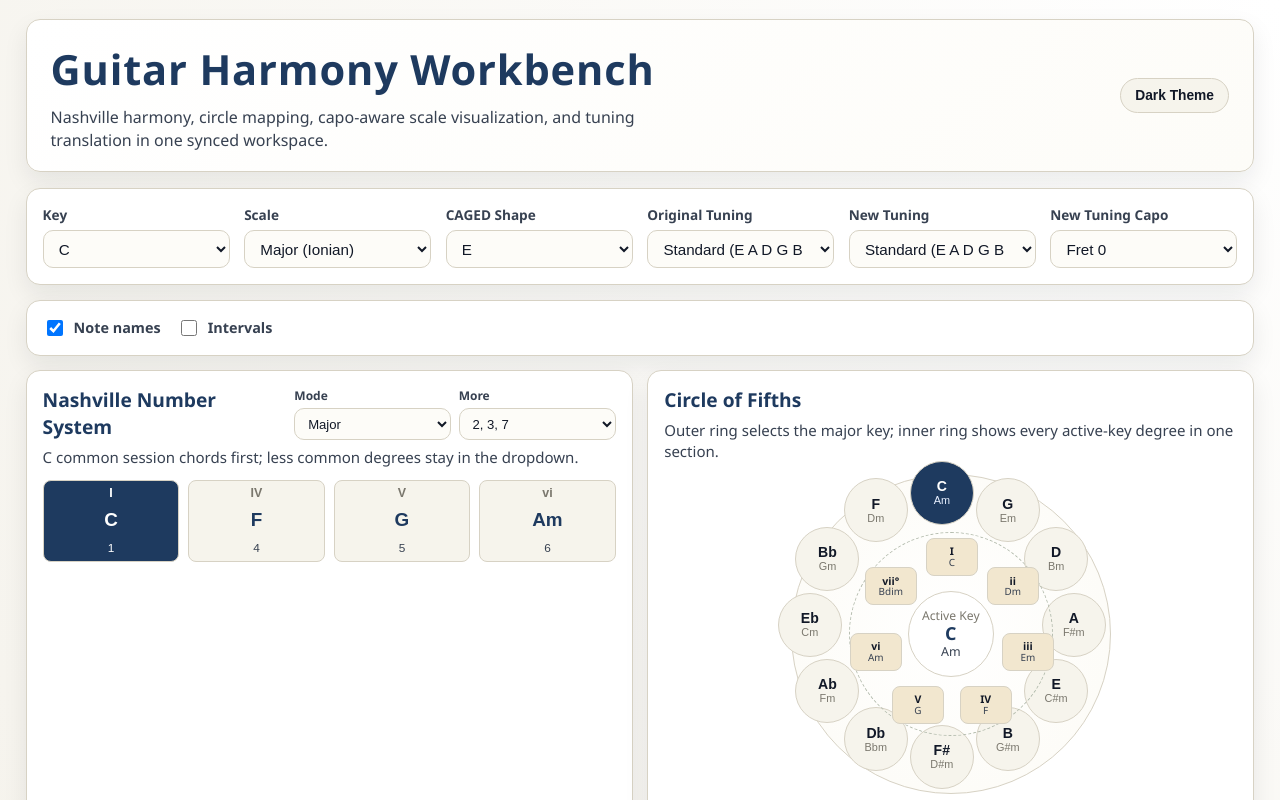
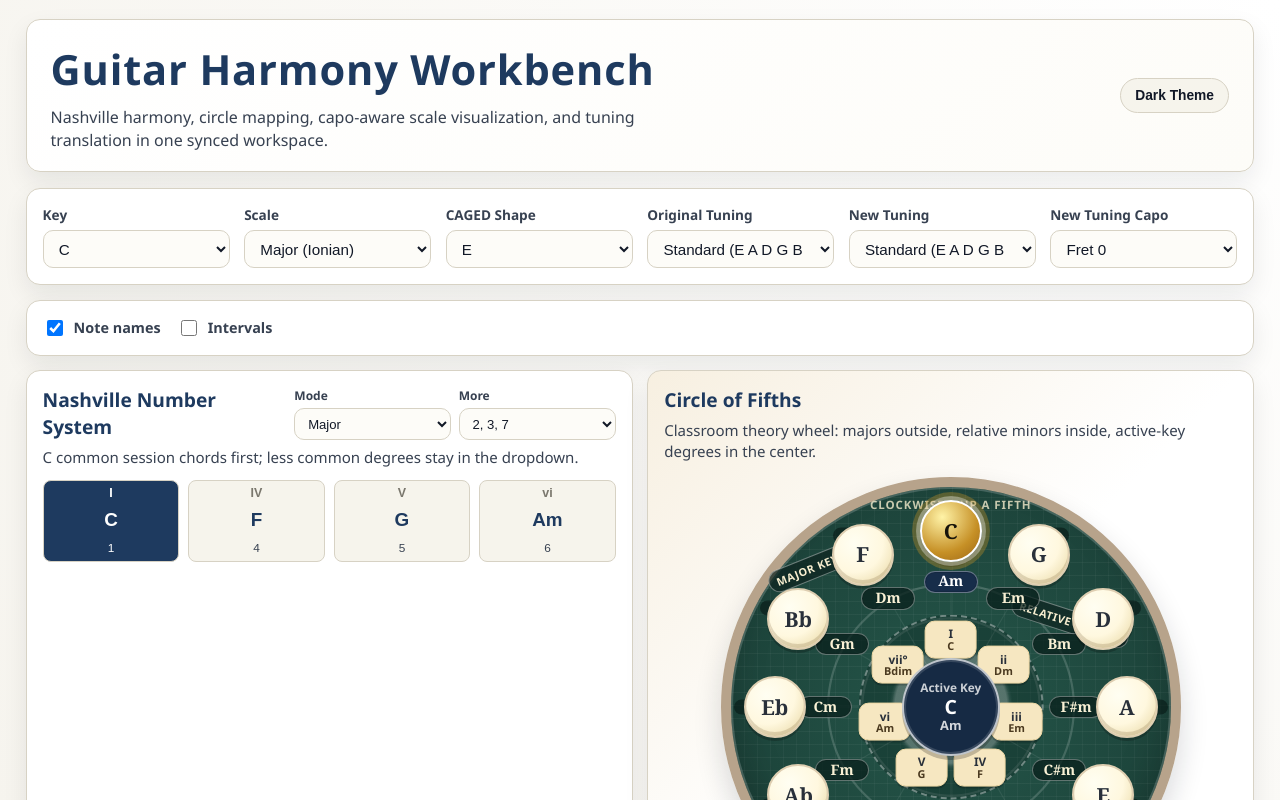
Before and after one commit to EmCrow/chord_key, a React (Vite) app: page / in a window 1280 px wide. Shown: the top 800 px of the page. Built offline with nearby package versions, Linux system fonts and the light colour scheme.

Commit message:
Style circle of fifths as classroom theory wheel

```diff
--- a/src/components/CircleOfFifths.tsx
+++ b/src/components/CircleOfFifths.tsx
@@ -10,6 +10,20 @@ interface CircleOfFifthsProps {
 }
 
 const CIRCLE_KEYS = ['C', 'G', 'D', 'A', 'E', 'B', 'F#', 'Db', 'Ab', 'Eb', 'Bb', 'F']
+const KEY_SIGNATURES: Record<string, string> = {
+  C: '0',
+  G: '1#',
+  D: '2#',
+  A: '3#',
+  E: '4#',
+  B: '5#',
+  'F#': '6#',
+  Db: '5b',
+  Ab: '4b',
+  Eb: '3b',
+  Bb: '2b',
+  F: '1b',
+}
 
 function getRelativeMinorForKey(keyNote: string): string {
   const keyPc = parseNoteName(keyNote)
@@ -28,41 +42,68 @@ export function CircleOfFifths({ keyNote, harmonyMode, onKeyChange }: CircleOfFi
     <section className="panel circle" aria-label="Circle of fifths">
       <header>
         <h2>Circle of Fifths</h2>
-        <p>Outer ring selects the major key; inner ring shows every active-key degree in one section.</p>
+        <p>Classroom theory wheel: majors outside, relative minors inside, active-key degrees in the center.</p>
       </header>
 
       <div className="circle-wrap">
+        <div className="circle-board-label circle-board-label-top">clockwise = up a fifth</div>
+        <div className="circle-board-label circle-board-label-bottom">counterclockwise = down a fifth</div>
+        <div className="circle-ring-label circle-ring-label-major">Major keys</div>
+        <div className="circle-ring-label circle-ring-label-minor">Relative minors</div>
+        <div className="circle-spokes" aria-hidden="true">
+          {CIRCLE_KEYS.map((note, index) => (
+            <span
+              key={note}
+              style={{ transform: `translate(-50%, -100%) rotate(${index * 30}deg)` }}
+            />
+          ))}
+        </div>
         {CIRCLE_KEYS.map((note, index) => {
           const angle = (index / CIRCLE_KEYS.length) * Math.PI * 2 - Math.PI / 2
-          const radius = 132
-          const x = 150 + Math.cos(angle) * radius
-          const y = 150 + Math.sin(angle) * radius
+          const keyRadius = 40
+          const minorRadius = 28.5
+          const signatureRadius = 45
+          const keyX = 50 + Math.cos(angle) * keyRadius
+          const keyY = 50 + Math.sin(angle) * keyRadius
+          const minorX = 50 + Math.cos(angle) * minorRadius
+          const minorY = 50 + Math.sin(angle) * minorRadius
+          const signatureX = 50 + Math.cos(angle) * signatureRadius
+          const signatureY = 50 + Math.sin(angle) * signatureRadius
 
           return (
+            <div className="circle-key-group" key={note}>
+              <span className="circle-signature" style={{ left: `${signatureX}%`, top: `${signatureY}%` }}>
+                {KEY_SIGNATURES[note]}
+              </span>
               <button
-              key={note}
                 type="button"
                 className={`circle-key ${keyNote === note ? 'active' : ''}`}
-              style={{ left: `${x}px`, top: `${y}px` }}
+                style={{ left: `${keyX}%`, top: `${keyY}%` }}
                 onClick={() => onKeyChange(note)}
               >
                 <span>{note}</span>
-              <small>{getRelativeMinorForKey(note)}</small>
               </button>
+              <span
+                className={`circle-relative-minor ${keyNote === note ? 'active' : ''}`}
+                style={{ left: `${minorX}%`, top: `${minorY}%` }}
+              >
+                {getRelativeMinorForKey(note)}
+              </span>
+            </div>
           )
         })}
         <div className="circle-degree-wheel" aria-label="Active key degrees">
           {diatonicChords.map((chord, index) => {
             const angle = (index / diatonicChords.length) * Math.PI * 2 - Math.PI / 2
-            const radius = 78
-            const x = 102 + Math.cos(angle) * radius
-            const y = 102 + Math.sin(angle) * radius
+            const radius = 37.3
+            const x = 50 + Math.cos(angle) * radius
+            const y = 50 + Math.sin(angle) * radius
 
             return (
               <span
                 className="circle-degree-node"
                 key={chord.degree}
-                style={{ left: `${x}px`, top: `${y}px` }}
+                style={{ left: `${x}%`, top: `${y}%` }}
               >
                 <span>{chord.roman}</span>
                 <small>{chord.chordName}</small>
@@ -78,6 +119,10 @@ export function CircleOfFifths({ keyNote, harmonyMode, onKeyChange }: CircleOfFi
       </div>
 
       <div className="circle-notes" aria-label="Active key notes and chords">
+        <div>
+          <span>Lesson note</span>
+          <strong>{harmonyMode === 'major' ? `${keyNote} major` : `${keyNote} minor`}</strong>
+        </div>
         <p>
           <strong>Notes:</strong> {scaleNotes.join(' - ')}
         </p>
--- a/src/index.css
+++ b/src/index.css
@@ -304,136 +304,319 @@ button:focus {
   color: #fff;
 }
 
+.circle {
+  --circle-board: color-mix(in srgb, var(--accent) 58%, #163a33 42%);
+  --circle-board-dark: color-mix(in srgb, var(--accent) 34%, #0f2522 66%);
+  --circle-paper: #fff8df;
+  --circle-pencil: #29303a;
+  --circle-chalk: #f8efd0;
+  overflow: hidden;
+  background:
+    linear-gradient(135deg, color-mix(in srgb, var(--surface) 86%, var(--highlight) 14%), var(--surface) 46%),
+    var(--surface);
+}
+
+:root[data-theme='dark'] .circle {
+  --circle-paper: #efe3b8;
+  --circle-pencil: #14231f;
+  --circle-chalk: #f4e8bf;
+}
+
 .circle-wrap {
   position: relative;
-  width: min(100%, 320px);
-  height: 320px;
-  margin: 0.75rem auto 0;
-  border-radius: 100%;
-  background: radial-gradient(circle, var(--surface) 0%, var(--surface-soft) 70%, var(--bg) 100%);
-  border: 1px solid var(--border);
+  width: min(100%, 460px);
+  aspect-ratio: 1;
+  margin: 0.95rem auto 0;
+  border: 10px solid color-mix(in srgb, var(--border) 58%, #8a633c 42%);
+  border-radius: 999px;
+  background:
+    radial-gradient(circle at 50% 50%, color-mix(in srgb, var(--circle-board) 72%, white 28%) 0 18%, transparent 19%),
+    radial-gradient(circle at 50% 50%, transparent 0 28%, rgba(255, 255, 255, 0.12) 28.3% 28.7%, transparent 29%),
+    radial-gradient(circle at 50% 50%, transparent 0 39%, rgba(255, 255, 255, 0.16) 39.3% 39.7%, transparent 40%),
+    repeating-linear-gradient(0deg, rgba(255, 255, 255, 0.045) 0 1px, transparent 1px 13px),
+    repeating-linear-gradient(90deg, rgba(255, 255, 255, 0.035) 0 1px, transparent 1px 13px),
+    radial-gradient(circle, var(--circle-board) 0%, var(--circle-board-dark) 100%);
+  box-shadow:
+    inset 0 0 0 2px rgba(255, 255, 255, 0.18),
+    inset 0 -22px 34px rgba(0, 0, 0, 0.18),
+    0 14px 28px rgba(17, 24, 39, 0.16);
+  color: var(--circle-chalk);
+}
+
+.circle-board-label,
+.circle-ring-label,
+.circle-signature,
+.circle-key,
+.circle-relative-minor,
+.circle-degree-wheel,
+.circle-center {
+  position: absolute;
+}
+
+.circle-board-label {
+  left: 50%;
+  z-index: 3;
+  transform: translateX(-50%);
+  color: color-mix(in srgb, var(--circle-chalk) 78%, transparent 22%);
+  font-size: clamp(0.55rem, 2.2vw, 0.72rem);
+  font-weight: 800;
+  letter-spacing: 0.08em;
+  text-transform: uppercase;
+  white-space: nowrap;
+}
+
+.circle-board-label-top {
+  top: 2.2%;
+}
+
+.circle-board-label-bottom {
+  bottom: 2.2%;
+}
+
+.circle-ring-label {
+  z-index: 4;
+  border: 1px solid rgba(255, 255, 255, 0.38);
+  border-radius: 999px;
+  background: rgba(14, 37, 33, 0.72);
+  color: var(--circle-chalk);
+  padding: 0.18rem 0.45rem;
+  font-size: clamp(0.55rem, 2vw, 0.68rem);
+  font-weight: 900;
+  letter-spacing: 0.05em;
+  text-transform: uppercase;
+  white-space: nowrap;
+}
+
+.circle-ring-label-major {
+  left: 8%;
+  top: 16%;
+  transform: rotate(-22deg);
+}
+
+.circle-ring-label-minor {
+  right: 9%;
+  top: 28%;
+  transform: rotate(18deg);
+}
+
+.circle-spokes {
+  position: absolute;
+  inset: 0;
+  z-index: 1;
+  border-radius: inherit;
+  pointer-events: none;
+}
+
+.circle-spokes span {
+  position: absolute;
+  left: 50%;
+  top: 50%;
+  width: 1px;
+  height: 45%;
+  transform-origin: center bottom;
+  background: linear-gradient(to top, rgba(255, 255, 255, 0.24), transparent 74%);
+}
+
+.circle-key-group {
+  display: contents;
+}
+
+.circle-signature {
+  z-index: 4;
+  transform: translate(-50%, -50%);
+  min-width: clamp(28px, 7.5vw, 38px);
+  border-radius: 999px;
+  background: rgba(8, 25, 22, 0.62);
+  color: color-mix(in srgb, var(--circle-chalk) 86%, white 14%);
+  padding: 0.12rem 0.24rem;
+  text-align: center;
+  font-size: clamp(0.54rem, 2vw, 0.7rem);
+  font-weight: 900;
+  line-height: 1;
 }
 
 .circle-key {
-  position: absolute;
+  z-index: 6;
   transform: translate(-50%, -50%);
-  width: 64px;
-  height: 64px;
-  border: 1px solid var(--border);
+  width: clamp(38px, 11vw, 62px);
+  aspect-ratio: 1;
+  border: 2px solid color-mix(in srgb, var(--circle-paper) 72%, #8a633c 28%);
   border-radius: 999px;
-  background: var(--chip-bg);
-  color: var(--ink);
+  background:
+    radial-gradient(circle at 35% 30%, #fffef2 0%, var(--circle-paper) 52%, #e5d39b 100%);
+  color: var(--circle-pencil);
   cursor: pointer;
   display: grid;
   place-items: center;
-  align-content: center;
-  gap: 2px;
+  box-shadow:
+    inset 0 -4px 0 rgba(95, 68, 30, 0.18),
+    0 3px 0 rgba(0, 0, 0, 0.22);
 }
 
 .circle-key span {
-  font-weight: 700;
-  font-size: 0.88rem;
+  font-family: 'Georgia', 'Palatino Linotype', serif;
+  font-weight: 900;
+  font-size: clamp(0.88rem, 4vw, 1.3rem);
   line-height: 1;
 }
 
-.circle-key small {
-  font-size: 0.68rem;
-  color: var(--muted);
+.circle-key:hover {
+  transform: translate(-50%, -53%);
+}
+
+.circle-key.active {
+  border-color: #fff;
+  background:
+    radial-gradient(circle at 35% 26%, #fff3a7 0%, var(--highlight) 62%, #9b6515 100%);
+  color: #17130a;
+  box-shadow:
+    0 0 0 4px rgba(255, 255, 255, 0.34),
+    0 0 0 8px color-mix(in srgb, var(--highlight) 36%, transparent 64%),
+    0 5px 0 rgba(0, 0, 0, 0.28);
+}
+
+.circle-relative-minor {
+  z-index: 5;
+  transform: translate(-50%, -50%);
+  min-width: clamp(36px, 11vw, 54px);
+  border: 1px solid rgba(255, 255, 255, 0.34);
+  border-radius: 999px;
+  background: rgba(9, 31, 27, 0.74);
+  color: color-mix(in srgb, var(--circle-chalk) 90%, white 10%);
+  padding: 0.18rem 0.25rem;
+  text-align: center;
+  font-family: 'Georgia', 'Palatino Linotype', serif;
+  font-size: clamp(0.68rem, 2.7vw, 0.9rem);
+  font-weight: 900;
   line-height: 1;
+  box-shadow: inset 0 0 0 1px rgba(0, 0, 0, 0.12);
+}
+
+.circle-relative-minor.active {
+  background: color-mix(in srgb, var(--primary) 78%, black 22%);
+  color: #fff;
 }
 
 .circle-degree-wheel {
-  position: absolute;
   left: 50%;
   top: 50%;
-  width: 204px;
-  height: 204px;
+  z-index: 7;
+  width: min(42%, 196px);
+  aspect-ratio: 1;
   transform: translate(-50%, -50%);
+  border: 2px dashed rgba(255, 255, 255, 0.38);
   border-radius: 999px;
-  border: 1px dashed color-mix(in srgb, var(--border) 80%, var(--accent) 20%);
+  background:
+    radial-gradient(circle, rgba(255, 255, 255, 0.08) 0 46%, transparent 48%),
+    rgba(9, 30, 27, 0.28);
   pointer-events: none;
 }
 
 .circle-degree-node {
   position: absolute;
   transform: translate(-50%, -50%);
-  width: 52px;
-  min-height: 38px;
-  border: 1px solid var(--border);
-  border-radius: 8px;
-  background: color-mix(in srgb, var(--surface) 78%, var(--highlight) 22%);
-  color: var(--ink);
+  width: clamp(38px, 10vw, 52px);
+  min-height: clamp(31px, 8vw, 38px);
+  border: 1px solid color-mix(in srgb, var(--circle-paper) 68%, var(--highlight) 32%);
+  border-radius: 10px;
+  background: color-mix(in srgb, var(--circle-paper) 84%, var(--highlight) 16%);
+  color: var(--circle-pencil);
   display: grid;
   place-items: center;
   align-content: center;
   padding: 0.18rem;
   gap: 0.05rem;
+  box-shadow: 0 2px 0 rgba(0, 0, 0, 0.2);
 }
 
 .circle-degree-node span {
-  font-size: 0.66rem;
+  font-size: clamp(0.6rem, 2vw, 0.74rem);
   font-weight: 900;
   line-height: 1;
 }
 
 .circle-degree-node small {
-  color: var(--ink-soft);
-  font-size: 0.62rem;
+  color: #4b3a20;
+  font-size: clamp(0.56rem, 1.8vw, 0.68rem);
+  font-weight: 800;
   line-height: 1;
 }
 
-.circle-key.active {
-  background: var(--primary);
-  color: #fff;
-}
-
-.circle-key.active small {
-  color: #e8f0ff;
-}
-
 .circle-center {
-  position: absolute;
   left: 50%;
   top: 50%;
+  z-index: 8;
   transform: translate(-50%, -50%);
-  width: 86px;
-  height: 86px;
+  width: clamp(76px, 23vw, 98px);
+  aspect-ratio: 1;
+  border: 2px solid rgba(255, 255, 255, 0.72);
   border-radius: 100%;
-  border: 1px solid var(--border);
-  background: var(--surface);
+  background: color-mix(in srgb, var(--primary) 72%, black 28%);
   display: flex;
   align-items: center;
   justify-content: center;
   flex-direction: column;
   text-align: center;
+  color: #fff;
+  box-shadow:
+    inset 0 0 0 2px rgba(255, 255, 255, 0.14),
+    0 4px 0 rgba(0, 0, 0, 0.22);
 }
 
 .circle-center span {
-  color: var(--muted);
-  font-size: 0.76rem;
+  color: rgba(255, 255, 255, 0.78);
+  font-size: clamp(0.6rem, 2.2vw, 0.74rem);
+  font-weight: 800;
 }
 
 .circle-center strong {
-  font-size: 1.12rem;
-  color: var(--primary);
+  color: #fff;
+  font-size: clamp(1rem, 4vw, 1.22rem);
   line-height: 1.1;
 }
 
 .circle-center small {
-  color: var(--ink-soft);
-  font-size: 0.78rem;
+  color: rgba(255, 255, 255, 0.82);
+  font-size: clamp(0.66rem, 2.4vw, 0.8rem);
+  font-weight: 800;
 }
 
 .circle-notes {
-  margin-top: 0.8rem;
-  border: 1px solid var(--border);
-  border-radius: 10px;
-  padding: 0.6rem;
-  background: color-mix(in srgb, var(--surface-soft) 80%, var(--surface) 20%);
+  margin-top: 0.9rem;
+  border: 1px solid color-mix(in srgb, var(--border) 78%, var(--highlight) 22%);
+  border-radius: 12px;
+  padding: 0.7rem;
+  background:
+    linear-gradient(90deg, rgba(198, 144, 38, 0.16) 0 4px, transparent 4px),
+    repeating-linear-gradient(0deg, transparent 0 27px, color-mix(in srgb, var(--border) 55%, transparent 45%) 27px 28px),
+    color-mix(in srgb, var(--surface-soft) 78%, var(--surface) 22%);
+}
+
+.circle-notes > div {
+  display: flex;
+  justify-content: space-between;
+  gap: 0.6rem;
+  align-items: center;
+  margin-bottom: 0.5rem;
+  padding-left: 0.45rem;
+}
+
+.circle-notes > div span {
+  color: var(--muted);
+  font-size: 0.72rem;
+  font-weight: 900;
+  letter-spacing: 0.08em;
+  text-transform: uppercase;
+}
+
+.circle-notes > div strong {
+  color: var(--primary);
+  font-size: 0.95rem;
 }
 
 .circle-notes p {
   margin: 0;
+  padding-left: 0.45rem;
   font-size: 0.84rem;
   color: var(--ink-soft);
 }
```
Lines whose indentation alone changed are shown as unchanged.
